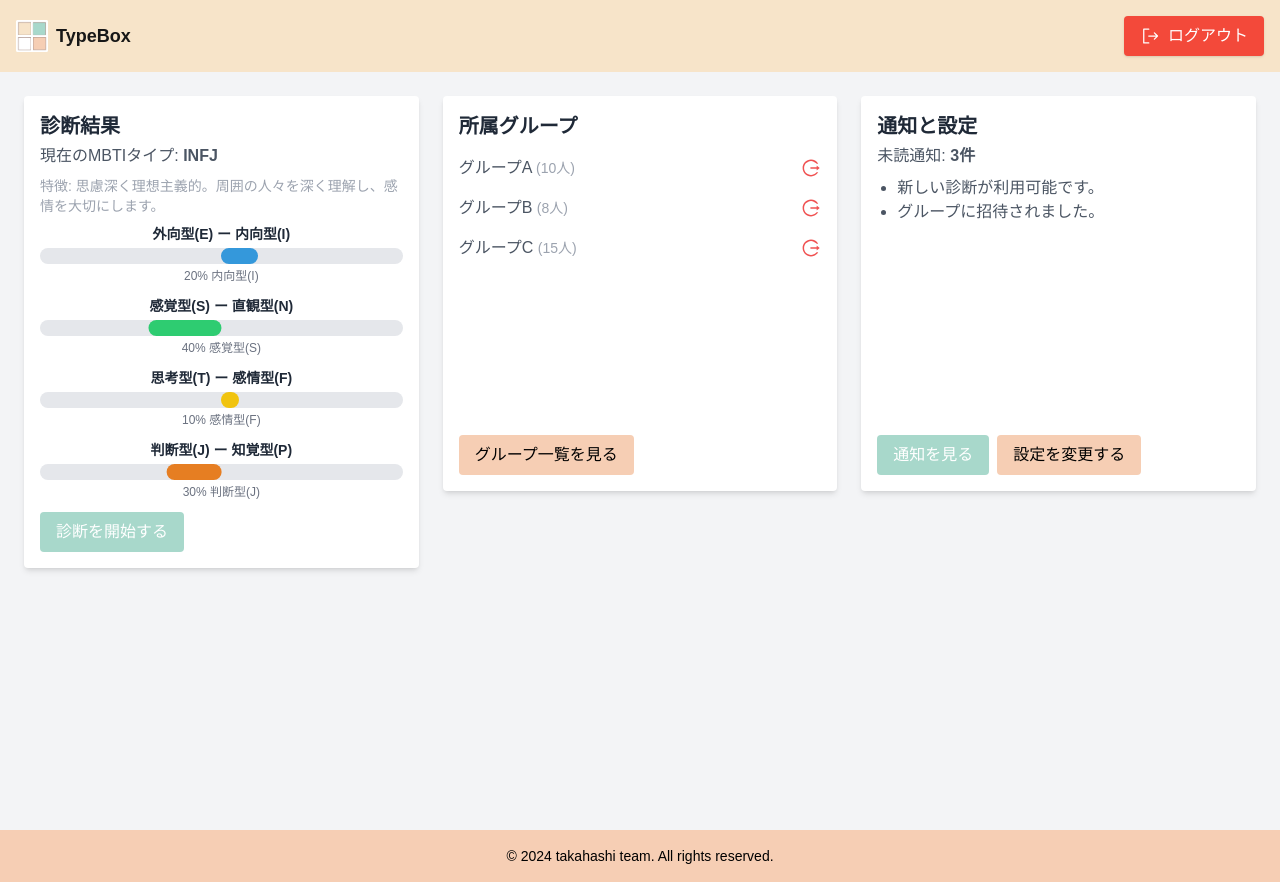
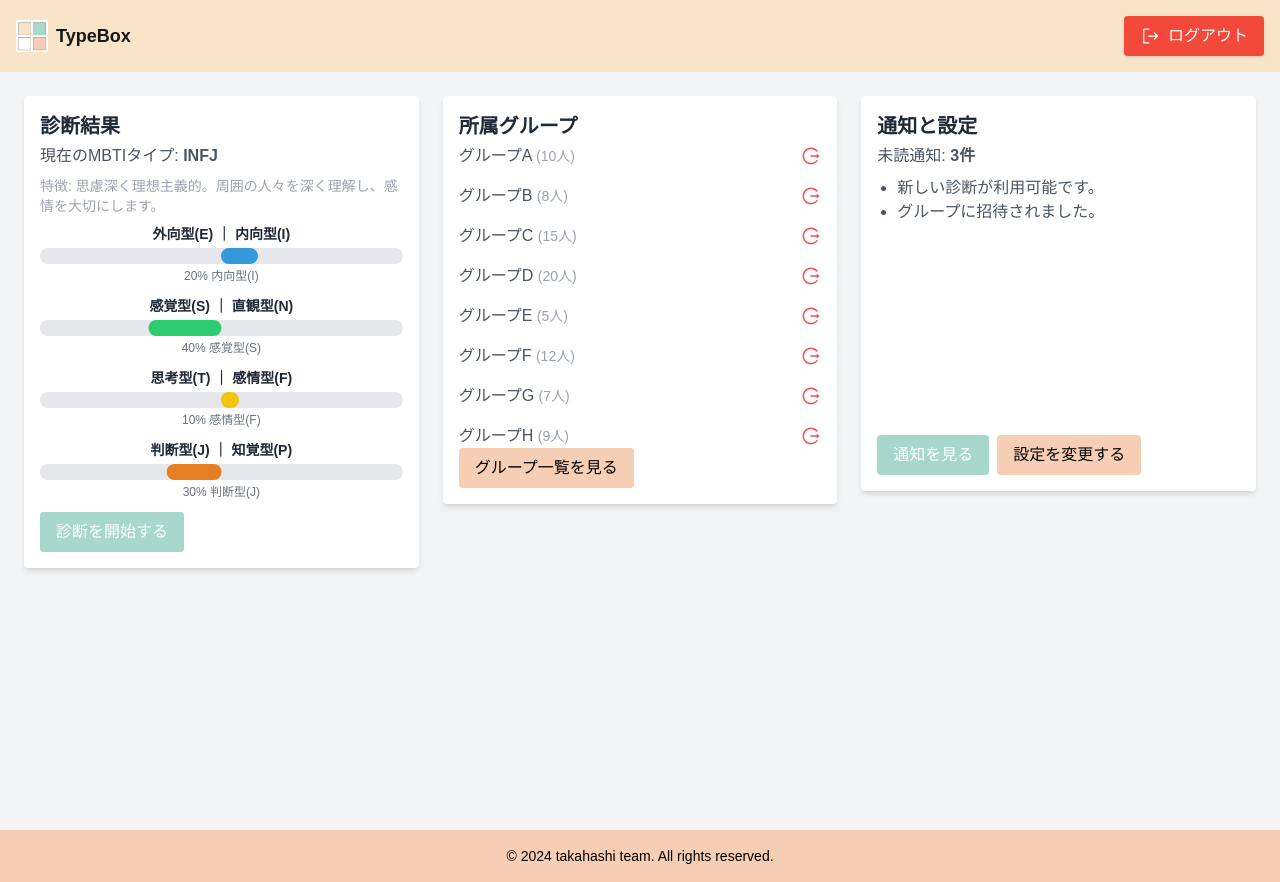
Before and after one commit to Take327/typebox, a Next.js app: page / in a window 1280 px wide. Built offline with nearby package versions, Linux system fonts and the light colour scheme; no server answers; sample sign-in values are in the browser's storage.

Commit message:
モックデータの分割

```diff
--- /dev/null
+++ b/src/app/components/Card.tsx
@@ -0,0 +1,16 @@
+import React from "react";
+
+export default function Card({
+  title,
+  children,
+}: {
+  title: string;
+  children: React.ReactNode;
+}) {
+  return (
+    <div className="card bg-white shadow-md rounded flex flex-col items-start p-4 aspect-square hover:shadow-lg transition-shadow duration-300 sm:max-w-[600px] sm:max-h-[600px]">
+      <h2 className="text-xl font-bold mb-1 text-gray-800">{title}</h2>
+      {children}
+    </div>
+  );
+}
--- a/src/app/components/MBTITendenciesChart.tsx
+++ b/src/app/components/MBTITendenciesChart.tsx
@@ -8,7 +8,7 @@ const MBTITendenciesChart: React.FC<MBTITendency> = (
     <div className="mb-3">
       <div className="flex justify-center">
         <p className="text-sm font-semibold text-gray-800 mb-1">
-          {tendency.labelMinus + " ー " + tendency.labelPlus}
+          {tendency.labelMinus + " ｜ " + tendency.labelPlus}
         </p>
       </div>
       <div className="relative w-full h-4 bg-gray-200 rounded-full">
--- a/src/app/page.tsx
+++ b/src/app/page.tsx
@@ -3,38 +3,21 @@ import { authOptions } from "./api/auth/options"; // 正しいパスを指定
 import { redirect } from "next/navigation";
 import Link from "next/link";
 import MBTITendenciesChart from "./components/MBTITendenciesChart";
-import { diagnosisData } from "../mock";
+import Card from "./components/Card";
+import { diagnosisData, groupsData } from "../mock";
 import { AiOutlineLogout } from "react-icons/ai";
-//import ConfirmationModal from "./components/ConfirmationModal";
-
-function Card({ children }: { children: React.ReactNode }) {
-  return (
-    <div className="card bg-white shadow-md rounded flex flex-col items-start p-4 aspect-square hover:shadow-lg transition-shadow duration-300 sm:max-w-[600px] sm:max-h-[600px]">
-      {children}
-    </div>
-  );
-}
 
 export default async function MyPage() {
-
   const session = await getServerSession(authOptions);
 
   if (!session) {
     redirect("/login");
   }
 
-  const groups = [
-    { id: "group-a", name: "グループA", members: 10, role: "管理者" },
-    { id: "group-b", name: "グループB", members: 8, role: "メンバー" },
-    { id: "group-c", name: "グループC", members: 15, role: "メンバー" },
-  ];
-
   return (
     <div className="p-6 grid gap-6 grid-cols-1 sm:grid-cols-2 lg:grid-cols-3">
       {/* 診断開始/再開ボタン */}
-      <Card>
-        <h2 className="text-xl font-bold mb-1 text-gray-800">診断結果</h2>
-
+      <Card title="診断結果">
         {/* MBTIタイプと特徴 */}
         <p className="text-gray-600 mb-2">
           現在のMBTIタイプ: <strong>{diagnosisData.mbtiType}</strong>
@@ -65,10 +48,9 @@ export default async function MyPage() {
       </Card>
 
       {/* 所属グループ */}
-      <Card>
-        <h2 className="text-xl font-bold mb-4 text-gray-800">所属グループ</h2>
+      <Card title="所属グループ">
         <ul className="w-full list-none space-y-4">
-          {groups.map((group) => (
+          {groupsData.slice(0, 8).map((group) => (
             <li key={group.id} className="flex justify-between items-center">
               {/* グループ名リンク */}
               <Link
@@ -95,12 +77,10 @@ export default async function MyPage() {
             グループ一覧を見る
           </button>
         </Link>
-
       </Card>
 
       {/* 各種設定 */}
-      <Card>
-        <h2 className="text-xl font-bold mb-1 text-gray-800">通知と設定</h2>
+      <Card title="通知と設定">
         <p className="text-gray-600 mb-2">
           未読通知: <strong>3件</strong>
         </p>
--- a/src/mock/index.ts
+++ b/src/mock/index.ts
@@ -1,4 +1,4 @@
-import { DiagnosisData } from "../types";
+import { DiagnosisData,Group } from "../types";
 
 export const diagnosisData:DiagnosisData = {
   mbtiType: "INFJ",
@@ -30,3 +30,26 @@ export const diagnosisData:DiagnosisData = {
     },
   ],
 };
+
+export const groupsData: Group[] = [
+  { id: "group-a", name: "グループA", members: 10, role: "管理者" },
+  { id: "group-b", name: "グループB", members: 8, role: "メンバー" },
+  { id: "group-c", name: "グループC", members: 15, role: "メンバー" },
+  { id: "group-d", name: "グループD", members: 20, role: "管理者" },
+  { id: "group-e", name: "グループE", members: 5, role: "メンバー" },
+  { id: "group-f", name: "グループF", members: 12, role: "管理者" },
+  { id: "group-g", name: "グループG", members: 7, role: "メンバー" },
+  { id: "group-h", name: "グループH", members: 9, role: "メンバー" },
+  { id: "group-i", name: "グループI", members: 25, role: "管理者" },
+  { id: "group-j", name: "グループJ", members: 14, role: "メンバー" },
+  { id: "group-k", name: "グループK", members: 18, role: "管理者" },
+  { id: "group-l", name: "グループL", members: 3, role: "メンバー" },
+  { id: "group-m", name: "グループM", members: 11, role: "メンバー" },
+  { id: "group-n", name: "グループN", members: 6, role: "メンバー" },
+  { id: "group-o", name: "グループO", members: 13, role: "管理者" },
+  { id: "group-p", name: "グループP", members: 4, role: "メンバー" },
+  { id: "group-q", name: "グループQ", members: 8, role: "メンバー" },
+  { id: "group-r", name: "グループR", members: 19, role: "管理者" },
+  { id: "group-s", name: "グループS", members: 17, role: "メンバー" },
+  { id: "group-t", name: "グループT", members: 21, role: "管理者" },
+];
```
Also changed, not shown: src/types/index.ts (+7 -0 lines).
